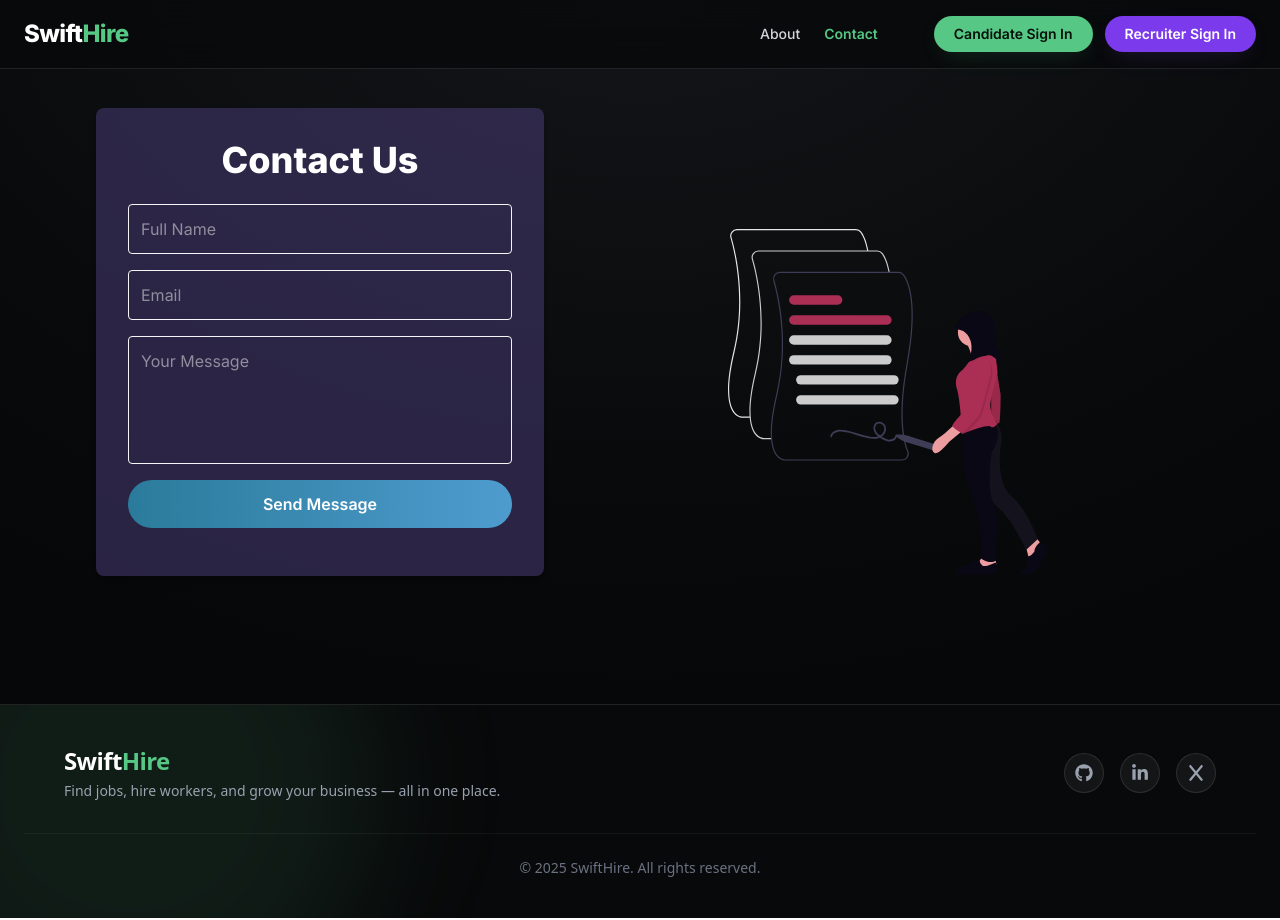
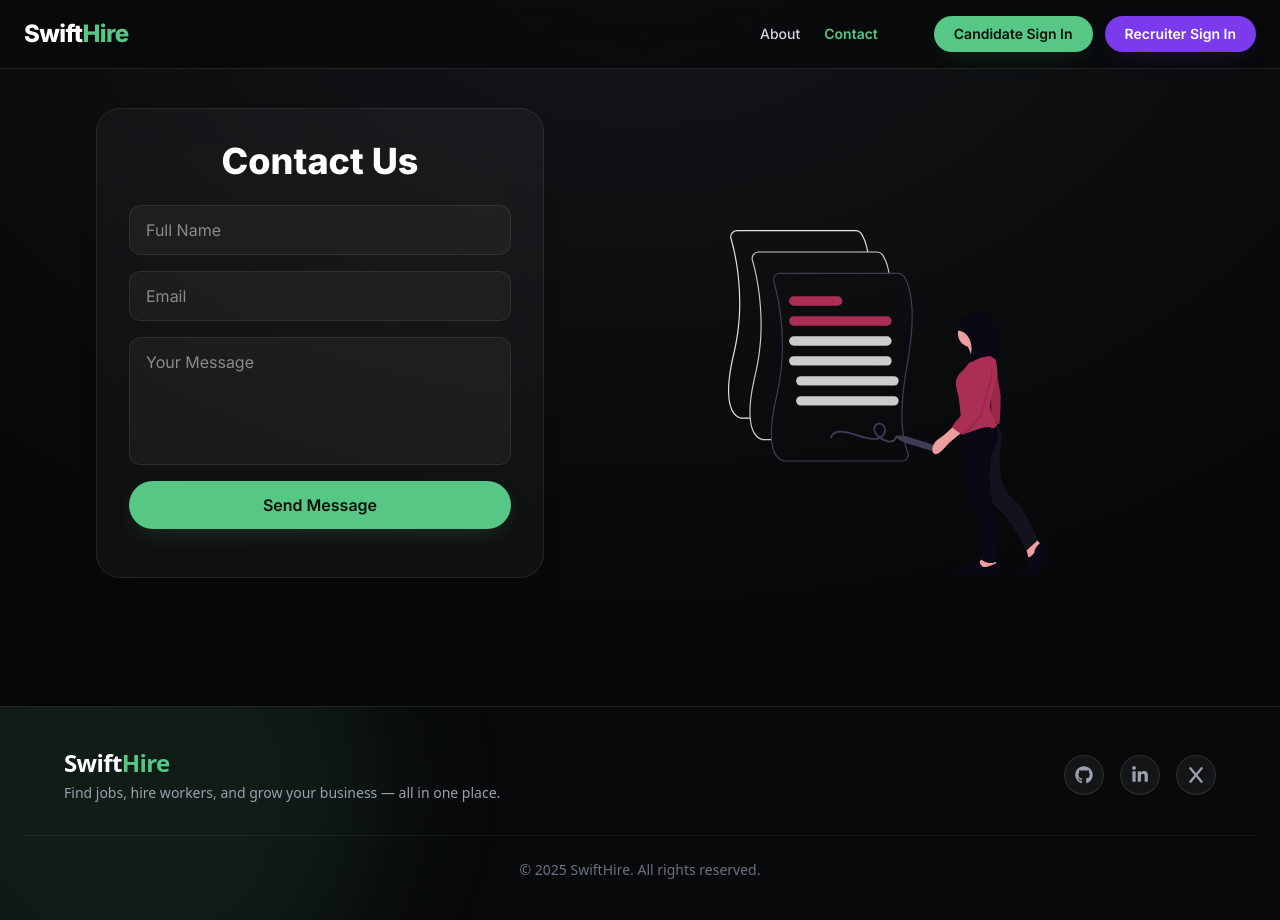
Before and after one commit to icodervivek/swifthire, a React (Vite) app in the folder client/: page /contact in a window 1280 px wide. Built offline with nearby package versions, Linux system fonts and the light colour scheme.

Commit message:
style(client): polish About, Contact, and 404 pages
Fix the Contact form's unstyled inputs and blue focus ring, remove
About's masked-text heading (it depended on a hardcoded external
Unsplash image), and restyle the 404 page's CTA on the shared tokens.

```diff
--- a/client/src/components/About.jsx
+++ b/client/src/components/About.jsx
@@ -38,15 +38,15 @@ const About = () => {
             viewport={{ once: true }}
             transition={{ duration: 0.8, delay: 0.2 }}
           >
-            <h2 className="text-3xl sm:text-4xl md:text-5xl font-extrabold text-white mb-6 masked-text leading-tight">
-              About SwiftHire
+            <h2 className="text-3xl sm:text-4xl md:text-5xl font-extrabold text-white mb-6 leading-tight">
+              About <span className="next-level-txt">SwiftHire</span>
             </h2>
-            <p className="text-[#a39999] text-base sm:text-lg mb-4">
+            <p className="text-gray-400 text-base sm:text-lg mb-4">
               SwiftHire is a platform dedicated to connecting talented
               individuals with meaningful opportunities. Our mission is to make
               hiring easy and efficient for both employers and job seekers.
             </p>
-            <p className="text-[#a39999] text-base sm:text-lg mb-6">
+            <p className="text-gray-400 text-base sm:text-lg mb-6">
               Whether you’re looking for a full-time role, part-time job, or
               freelance project, SwiftHire prioritizes skill and talent over
               resumes. We leverage data-driven matching and skill-first
--- a/client/src/components/Contact.jsx
+++ b/client/src/components/Contact.jsx
@@ -54,7 +54,7 @@ const Contact = () => {
         <div className="max-w-7xl w-full flex flex-col md:flex-row items-center justify-center gap-12">
           {/* Left: Form */}
           <motion.div
-            className="contact-form w-full md:w-1/2 max-w-md bg-[#4639728f] p-8 rounded-lg shadow-md"
+            className="glass-card contact-form w-full md:w-1/2 max-w-md p-8 rounded-3xl shadow-xl"
             initial={{ opacity: 0, x: -50 }}
             whileInView={{ opacity: 1, x: 0 }}
             viewport={{ once: true }}
@@ -68,7 +68,7 @@ const Contact = () => {
                 type="text"
                 name="name"
                 placeholder="Full Name"
-                className="p-3 border rounded focus:outline-none focus:ring-2 focus:ring-blue-400"
+                className="field rounded-xl"
                 value={name}
                 onChange={(e) => setName(e.target.value)}
                 required
@@ -77,7 +77,7 @@ const Contact = () => {
                 type="email"
                 name="email"
                 placeholder="Email"
-                className="p-3 border rounded focus:outline-none focus:ring-2 focus:ring-blue-400"
+                className="field rounded-xl"
                 value={email}
                 onChange={(e) => setEmail(e.target.value)}
                 required
@@ -85,20 +85,20 @@ const Contact = () => {
               <textarea
                 name="message"
                 placeholder="Your Message"
-                className="p-3 border rounded focus:outline-none focus:ring-2 focus:ring-blue-400 h-32 resize-none"
+                className="field rounded-xl h-32 resize-none"
                 value={message}
                 onChange={(e) => setMessage(e.target.value)}
                 required
               />
               <button
                 type="submit"
-                className="bg-gradient-to-r from-[#2a7b9b] to-[#4e9ccf] text-white px-6 py-3 rounded-full font-semibold hover:scale-105 transition-transform cursor-pointer flex justify-center items-center gap-2"
+                className="btn-primary px-6 py-3 hover:scale-[1.02] transition-transform cursor-pointer flex justify-center items-center gap-2"
                 disabled={loading} // ✅ Disable button while sending
               >
                 {loading ? (
                   <>
                     <svg
-                      className="animate-spin h-5 w-5 text-white"
+                      className="animate-spin h-5 w-5 text-[#06110a]"
                       xmlns="http://www.w3.org/2000/svg"
                       fill="none"
                       viewBox="0 0 24 24"
--- a/client/src/components/NotFound.jsx
+++ b/client/src/components/NotFound.jsx
@@ -15,14 +15,14 @@ const NotFound = () => {
       <Navbar />
 
       <section className="flex-grow flex items-center justify-center py-12 px-4 sm:px-6 lg:px-12">
-        <div className="flex flex-col items-center justify-center min-h-screen text-white p-6">
-          <h1 className="text-6xl font-bold mb-4">404</h1>
-          <p className="text-xl mb-6">
+        <div className="flex flex-col items-center justify-center min-h-screen text-white p-6 text-center">
+          <p className="next-level-txt text-7xl sm:text-8xl font-extrabold mb-4">404</p>
+          <p className="text-xl text-gray-400 mb-8">
             Oops! The page you're looking for does not exist.
           </p>
           <button
             onClick={() => navigate("/")}
-            className="bg-[#57c785] cursor-pointer hover:bg-green-600 text-black font-semibold px-6 py-3 rounded-lg transition"
+            className="btn-primary px-6 py-3 cursor-pointer"
           >
             Go Home
           </button>
```
